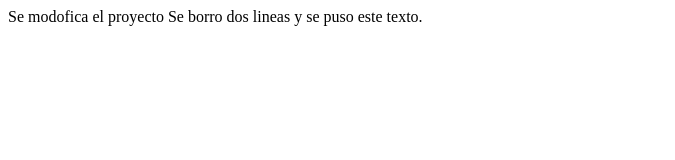
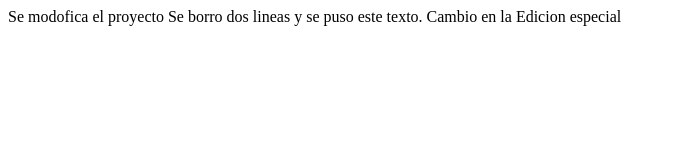
Before and after one commit to Alex7023/Otra_Prueba, a plain HTML site: page index.html in a window 1280 px wide. Shown: the whole page, without its empty margins (0-675 px from the left). Drawn offline with Linux system fonts and the light colour scheme.

Commit message:
Cambio en el branch Edición especial

```diff
--- a/index.html
+++ b/index.html
@@ -6,5 +6,6 @@
 <body>
 Se modofica el proyecto
 Se borro dos lineas y se puso este texto.
+Cambio en la Edicion especial
 </body>
 </html>
```
